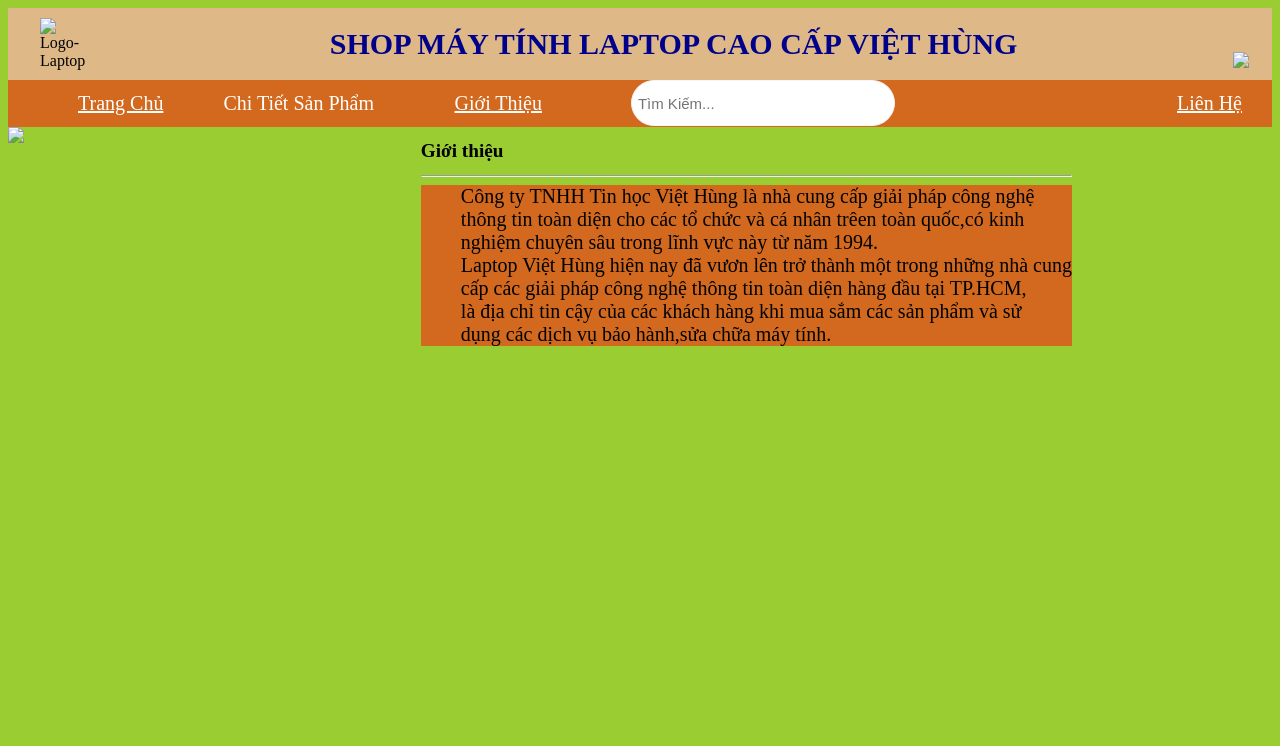
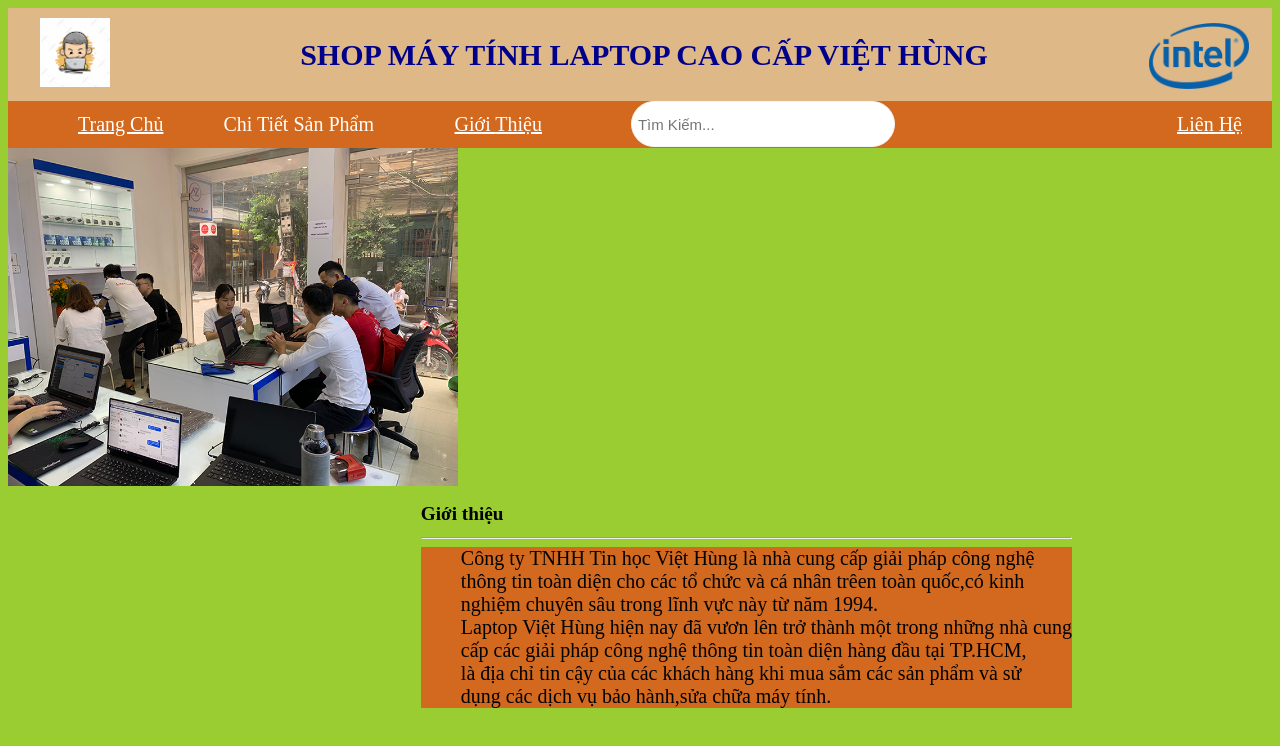
Before and after one commit to khucviethung/khucviethung.github.io, a plain HTML site: page tranggioithieu.html in a window 1280 px wide. Drawn offline with nearby package versions, Linux system fonts and the light colour scheme; some icons are missing.

Commit message:
Update tranggioithieu.html

```diff
--- a/tranggioithieu.html
+++ b/tranggioithieu.html
@@ -31,18 +31,18 @@
         <table>
             <tr>
                 <td class="dau1">
-                    <img width=70px src ="../images/pngtree-cute-boy-with-the-laptop-illustration-png-image_5147742.jpg" title="Logo-Laptop">
+                    <img width=70px src ="pngtree-cute-boy-with-the-laptop-illustration-png-image_5147742.jpg" title="Logo-Laptop">
                 </td>
                 <td class="dau2"><b>Shop máy tính Laptop cao cấp Việt Hùng</b></td>
                 <td class="right">
-                    <img width=100px src="../images/intel_PNG13.png" style="padding-right: 20px;padding-bottom: 5px;">
+                    <img width=100px src="intel_PNG13.png" style="padding-right: 20px;padding-bottom: 5px;">
                 </td>
             </tr>
         </table>
     </div>
 <div class="menu">
     <ul>
-        <li ><a href="../html/Trangweb.html">Trang Chủ</a></li>
+        <li ><a href="index.html">Trang Chủ</a></li>
         <li class="dropdown">
             <a class="p1">Chi Tiết Sản Phẩm
                 <i class=" nav-arrow-down ti-angle-down"></i>
@@ -78,7 +78,7 @@
 </div>
 
     <div class="trai">
-        <img width=450px src="../images/Tranggioithieu.jpg">
+        <img width=450px src="Tranggioithieu.jpg">
     </div>
     <div class="phai">
         <h1>Giới thiệu</h1>
```
